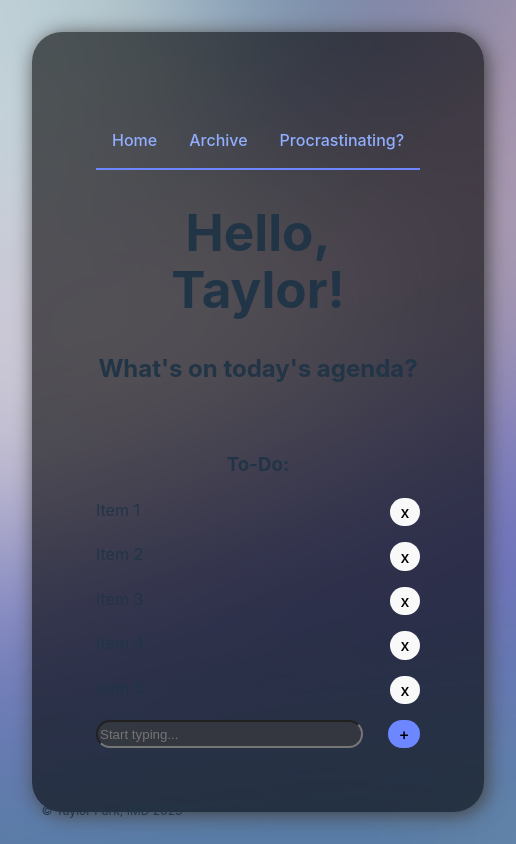
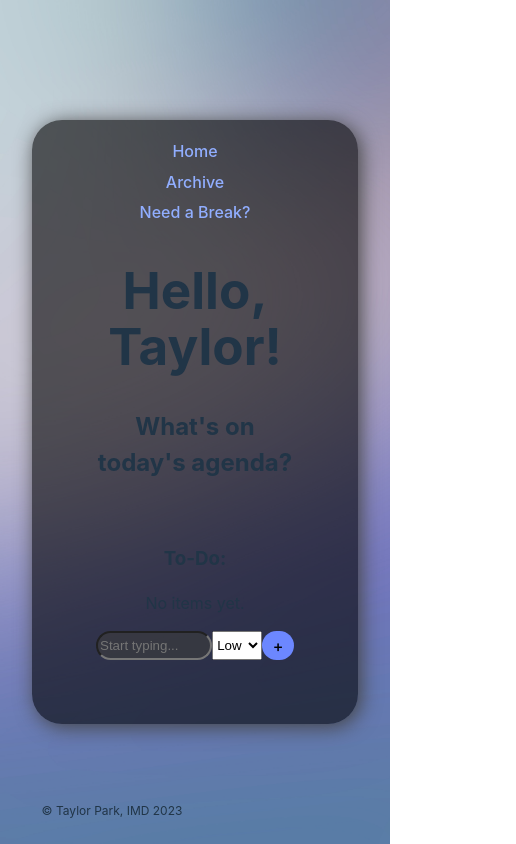
Before and after one commit to park0551/mtm6404-task-manager-park0551, a React (Vite) app: page / in a window 390 px wide. Shown: the whole page, 516 px wide, since content can reach past the window. Built offline with nearby package versions, Linux system fonts and the light colour scheme.

Commit message:
WIP changes

```diff
--- a/index.html
+++ b/index.html
@@ -3,12 +3,13 @@
   <head>
     <meta charset="UTF-8" />
     <link rel="icon" type="image/svg+xml" href="/vite.svg" />
+    <link rel="stylesheet" href="https://cdnjs.cloudflare.com/ajax/libs/font-awesome/5.15.3/css/all.min.css"/>
     <meta name="viewport" content="width=device-width, initial-scale=1.0" />
     <title>Task Manager</title>
   </head>
   <body>
     <div id="root"></div>
     <script type="module" src="/src/main.jsx"></script>
-
+    <script src="https://cdnjs.cloudflare.com/ajax/libs/font-awesome/5.15.3/js/all.min.js"></script>
   </body>
 </html>
--- a/src/App.css
+++ b/src/App.css
@@ -22,18 +22,29 @@
 /* style the navigation */
 .nav{
   margin: 0 auto;
+  margin-top: -4em;
 }
 
 .nav ul{
   list-style: none;
   display: flex;
   padding: 0;
+  justify-content: center;
+}
+
+@media screen and (max-width: 450px){
+  .nav ul{
+    flex-direction: column;
+  }
+
+  .nav li{
+    justify-content: center;
+  }
 }
 
 .nav li{
   display: flex;
-  padding: 1em;
-  border-bottom: 2px solid #6c87ff;
+  padding: 0.2em .5em 0.2em .5em;
 }
 
 
--- a/src/App.jsx
+++ b/src/App.jsx
@@ -6,15 +6,9 @@ import './App.css';
 
 function App() {
 
-  const [items, setItems] = useState([
-    { id: 1, text: "Item 1" },
-    { id: 2, text: "Item 2" },
-    { id: 3, text: "Item 3" },
-    { id: 2, text: "Item 4" },
-    { id: 3, text: "Item 5" }
-  ]);
+  const [items, setItems] = useState([]);
 
-  const removeItem = (id) => {
+  const handleRemoveItem = (id) => {
     setItems(items.filter(item => item.id !== id));
   }
 
@@ -28,7 +22,7 @@ function App() {
       <Greeting name="Taylor">
       <h2>What's on today's agenda?</h2>
       </Greeting>
-      <TodoList items={items} onRemove={removeItem} handleAddItem={handleAddItem}/>
+      <TodoList items={items} onRemove={handleRemoveItem} handleAddItem={handleAddItem}/>
     </div>
   );
 
--- a/src/components/Navigation.jsx
+++ b/src/components/Navigation.jsx
@@ -12,7 +12,7 @@ function Navigation(){
                     <a href="#" target="_blank" rel="noopener noreferrer">Archive</a>
                 </li>
                 <li>
-                    <a href="https://quickdraw.withgoogle.com/#" target="_blank" rel="noopener noreferrer">Procrastinating?</a>
+                    <a href="https://quickdraw.withgoogle.com/#" target="_blank" rel="noopener noreferrer">Need a Break?</a>
                 </li>
             </ul>
         </nav>
--- a/src/components/TodoItem.jsx
+++ b/src/components/TodoItem.jsx
@@ -1,16 +1,25 @@
 import React from 'react';
 
 function TodoItem(props) {
-  const { item } = props;
+const { text, priority, completed = false, onRemove } = props;
 
-  return (
-    <li className="todo-item">
-    {props.text}
+const handleRemoveClick = () => {
+onRemove(props.id);
+};
+
+return (
+  <li className="todo-item">
+    {text}
     <div className="extra-list-content">
+      <span>{priority ? <i className="far fa-flag" /> : <i className="fas fa-flag" />}</span>
+      <span>{completed ? <i className="fas fa-check-circle" /> : <i className="far fa-circle" />}</span>
+      <button className="remove-btn" onClick={handleRemoveClick}>
+      <i className="fas fa-trash-alt"></i>
+      </button>
       {props.children}
     </div>
   </li>
-  );
+);
 }
 
 export default TodoItem;
--- a/src/components/TodoList.jsx
+++ b/src/components/TodoList.jsx
@@ -1,39 +1,71 @@
-import React, { useState } from 'react';
+import React, { useState, useEffect } from 'react';
 import TodoItem from './TodoItem';
 
 function TodoList(props) {
-  const { items, onRemove, handleAddItem } = props;
+  const { onRemove } = props;
+  const [items, setItems] = useState([]);
   const [newItemText, setNewItemText] = useState('');
+  const [newItemPriority, setNewItemPriority] = useState('low');
+  const [loadedFromStorage, setLoadedFromStorage] = useState(false);
+
+  useEffect(() => {
+    const savedItems = JSON.parse(localStorage.getItem('todoItems'));
+    console.log('savedItems from localStorage:', savedItems); // Debug statement
+    if (Array.isArray(savedItems)) {
+      setItems(savedItems);
+      setLoadedFromStorage(true);
+    }
+  }, []);
+
+  useEffect(() => {
+    if (loadedFromStorage) {
+      console.log('Saving items to localStorage:', items); // Debug statement
+      localStorage.setItem('todoItems', JSON.stringify(items));
+    }
+  }, [items, loadedFromStorage]);
 
   const handleInputChange = (event) => {
     setNewItemText(event.target.value);
   };
 
+  const handlePriorityChange = (event) => {
+    setNewItemPriority(event.target.value);
+  };
+
   const handleAddItemClick = () => {
-    const newId = Math.max(...items.map(item => item.id)) + 1;
-    const newItem = { id: newId, text: newItemText };
-    handleAddItem(newItem);
+    const newId = items.length === 0 ? 1 : Math.max(...items.map(item => item.id)) + 1;
+    const newItem = { id: newId, text: newItemText, priority: newItemPriority };
+    setItems([...items, newItem]);
     setNewItemText('');
+    setNewItemPriority('low');
+  };
+
+  const handleRemoveItem = (id) => {
+    const updatedItems = items.filter(item => item.id !== id);
+    setItems(updatedItems);
+    localStorage.setItem('todoItems', JSON.stringify(updatedItems));
   };
 
   return (
     <div className='todoList'>
       <h3>To-Do:</h3>
 
-      {props.items.length === 0 ?
+      {items.length === 0 ?
         (<p>No items yet.</p>):
         (<ul className='to-do-ul'>
-      {props.items.map((item) => (
-        <TodoItem key={item.id} text={item.text}>
-        <button className="remove-btn" onClick={() => onRemove(item.id)}>
-          x
-        </button>
+          {items.map((item) => (
+            <TodoItem key={item.id} text={item.text} priority={item.priority} onRemove={() => handleRemoveItem(item.id)}>
             </TodoItem>
           ))}
         </ul>
       )}
+
       <div className="new-item">
         <input className="input-box" type="text" value={newItemText} placeholder="Start typing..." onChange={handleInputChange} />
+        <select className="priority-select" value={newItemPriority} onChange={handlePriorityChange}>
+          <option value="low">Low</option>
+          <option value="high">High</option>
+        </select>
         <button className="newItemBtn" onClick={handleAddItemClick}>+</button>
       </div>
     </div>
```
Lines whose indentation alone changed are shown as unchanged.
